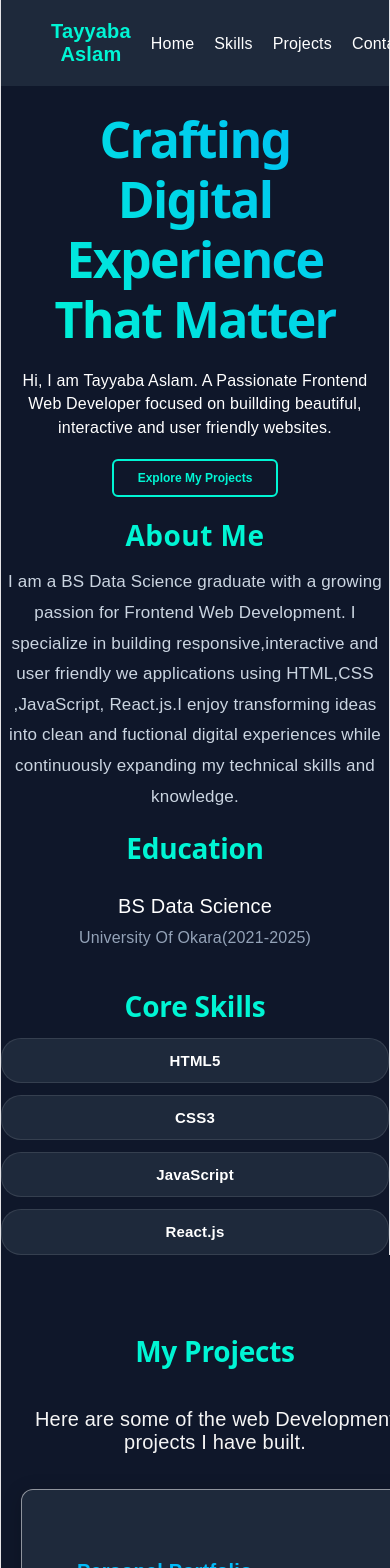
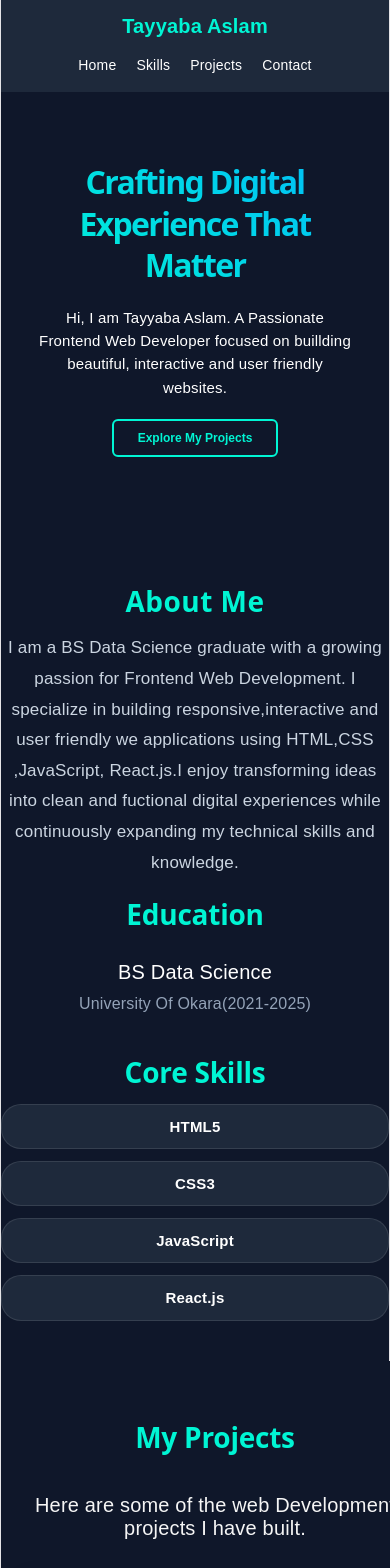
Before and after one commit to Tayyaba-Aslam/portfolio, a React (Vite) app: page / in a window 390 px wide. Shown: the top 1568 px of the page. Built offline with nearby package versions, Linux system fonts and the light colour scheme.

Commit message:
mobile layout check

```diff
--- a/src/App.css
+++ b/src/App.css
@@ -418,6 +418,50 @@ margin-bottom: 15px;
   margin-bottom: 20px;
   font-size: 17px;
 }
+/* --- MOBILE RESPONSIVE CODE --- */
+@media (max-width: 768px) {
+  /* Navbar adjustments */
+  .navbar {
+    padding: 15px 20px !important;
+    flex-direction: column !important;
+    gap: 15px !important;
+  }
+
+  .nav-links a {
+    margin-left: 10px !important;
+    margin-right: 10px !important;
+    font-size: 14px !important;
+  }
+
+  /* Hero Section adjustments */
+  .hero h1 {
+    font-size: 32px !important; /* Mobile par heading choti ho jaye */
+    line-height: 1.3 !important;
+    padding: 0 10px !important;
+  }
+
+  .hero p {
+    font-size: 15px !important;
+    padding: 0 15px !important;
+  }
+
+  /* Section Layouts padding fix */
+  .about-section, .projects-section, .contact-section {
+    padding-top: 60px !important;
+    padding-bottom: 40px !important;
+  }
+
+  /* Forms and content wrappers */
+  .contact-content {
+    flex-direction: column !important;
+    gap: 30px !important;
+  }
+
+  .contact-info, .contact-form {
+    width: 100% !important;
+    min-width: 100% !important;
+  }
+}
 
 
 
```
